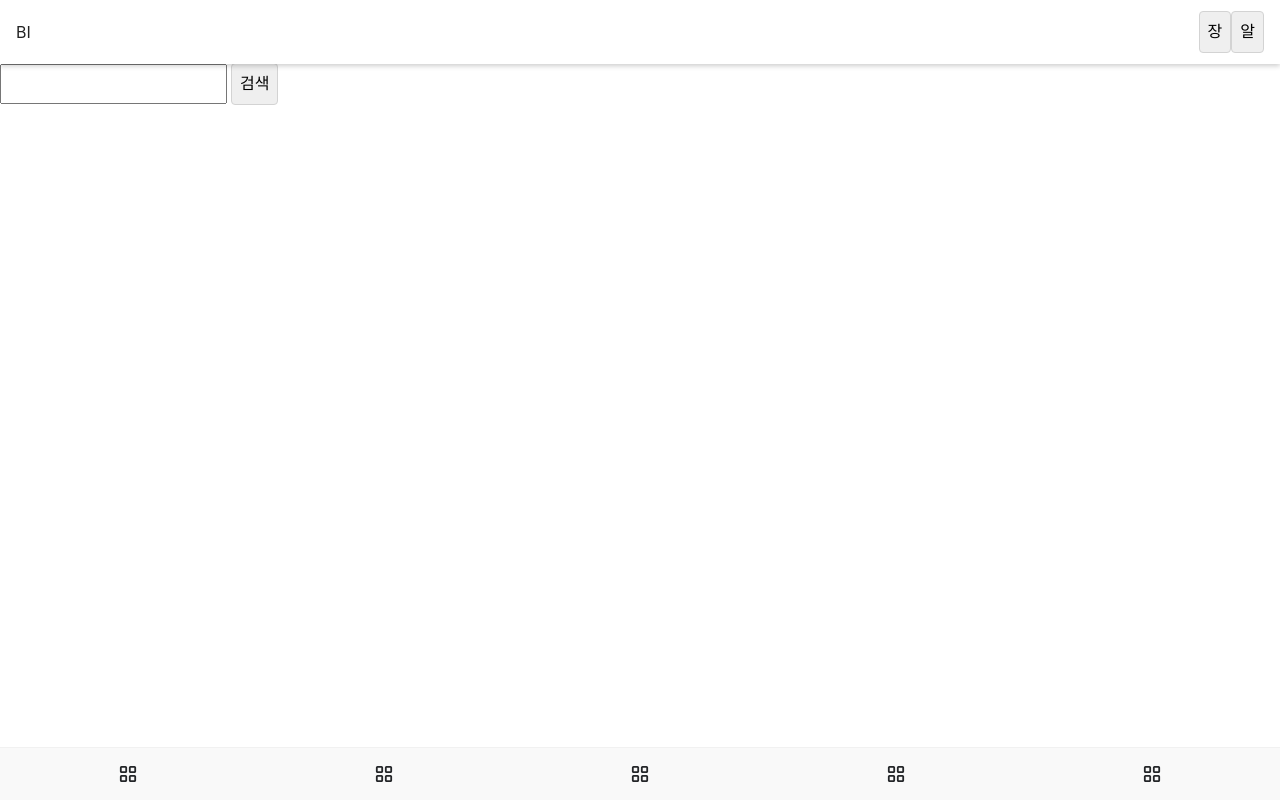
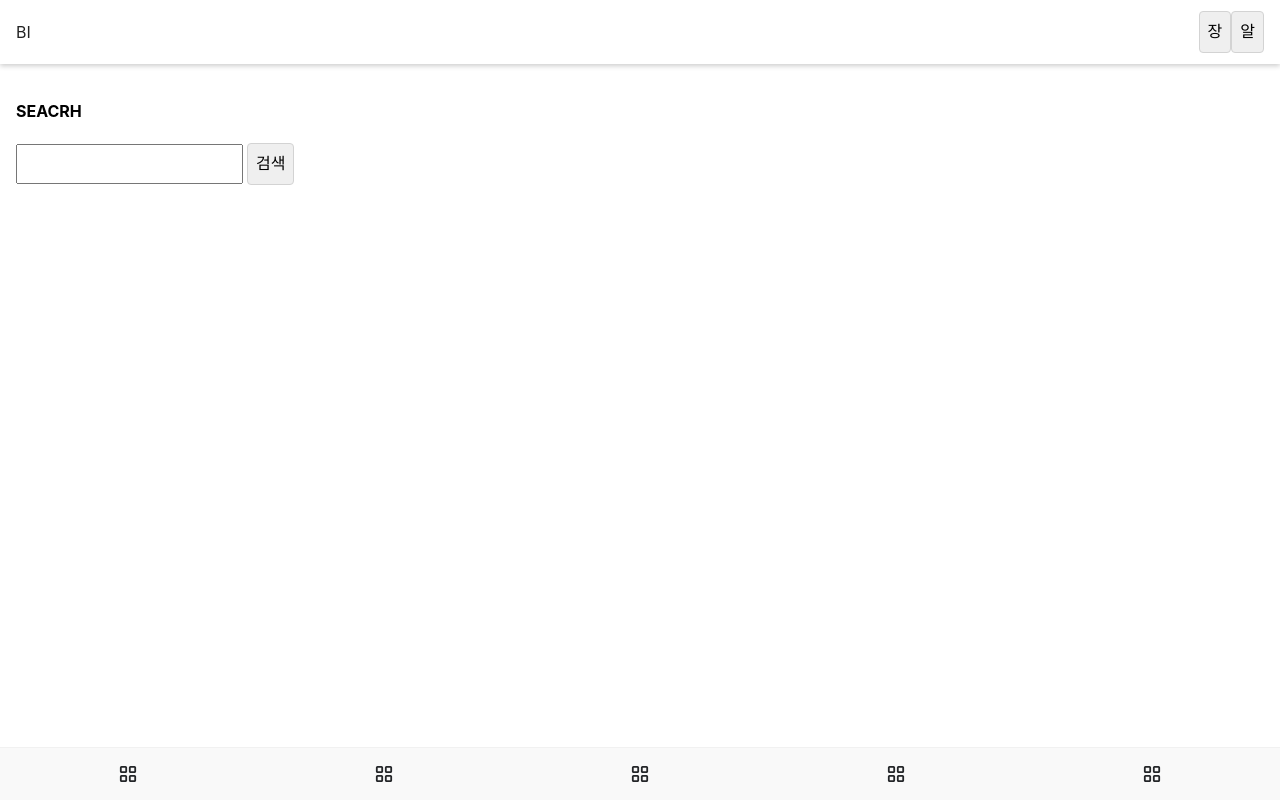
Before and after one commit to JINSEBAK/next-sample, a Next.js app: page /search in a window 1280 px wide. Built offline with nearby package versions, Linux system fonts and the light colour scheme.

Commit message:
페이지 컨테이너 정리

```diff
--- a/pages/mypage.tsx
+++ b/pages/mypage.tsx
@@ -3,6 +3,7 @@ import PhotoThumb from "./component/PhotoThumb";
 
 const Mypage = () => {
   return (
+    <div className="main">
       <SelectableGroup
         className="selectable"
         clickClassName="tick"
@@ -20,6 +21,7 @@ const Mypage = () => {
           );
         })}
       </SelectableGroup>
+    </div>
   );
 };
 
--- a/pages/search.tsx
+++ b/pages/search.tsx
@@ -15,7 +15,7 @@ function Search() {
   };
 
   return (
-    <div>
+    <div className="main main-b">
       <h4>SEACRH</h4>
       <div>
         <input type="text" />
--- a/pages/settings.tsx
+++ b/pages/settings.tsx
@@ -1,5 +1,9 @@
 function Settings() {
-  return <div className="main">Settings</div>;
+  return (
+    <div className="main main-b">
+      <h4>SETTINGS</h4>
+    </div>
+  );
 }
 
 export default Settings;
--- a/styles/globals.css
+++ b/styles/globals.css
@@ -26,6 +26,11 @@ li {
 .main {
   padding-top: 80px;
   padding-bottom: 80px;
+}
+
+.main-b {
+  padding-left: 16px;
+  padding-right: 16px;
 }
 
 nav ul {
```
Lines whose indentation alone changed are shown as unchanged.
